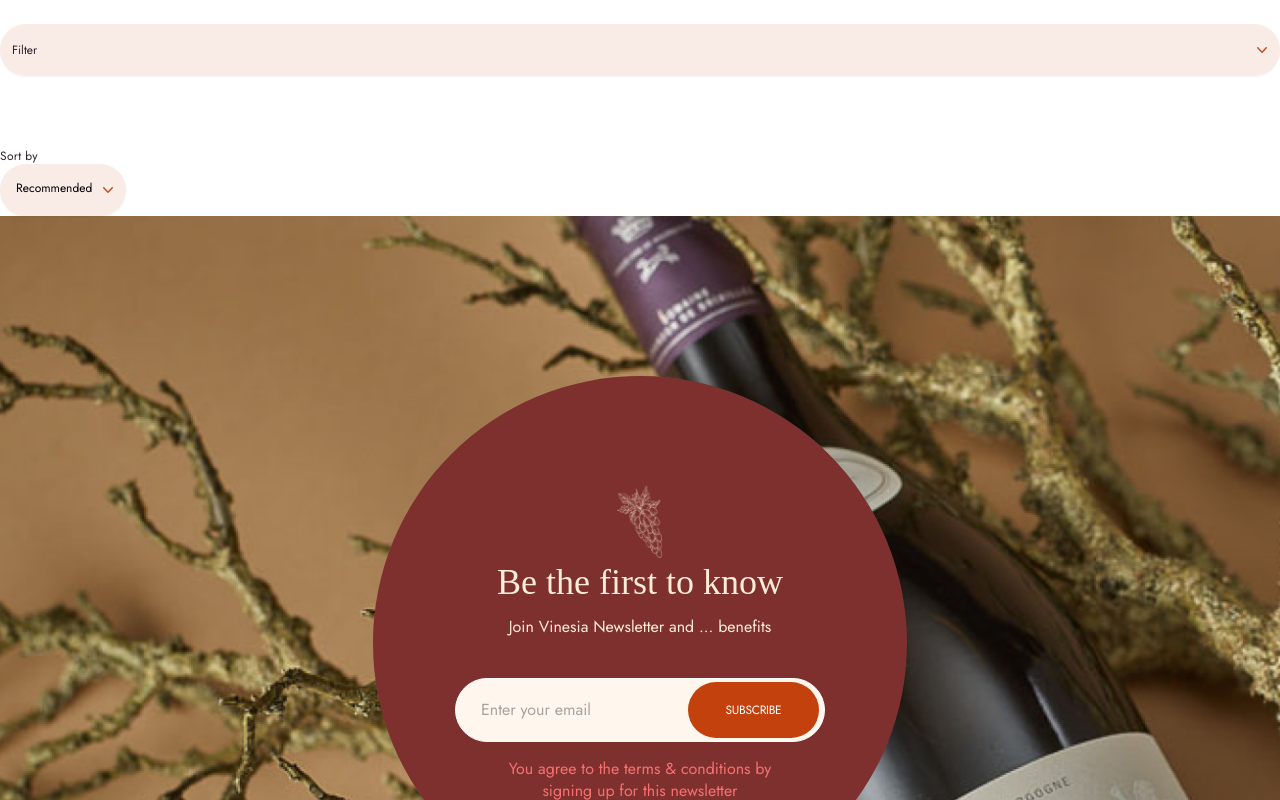
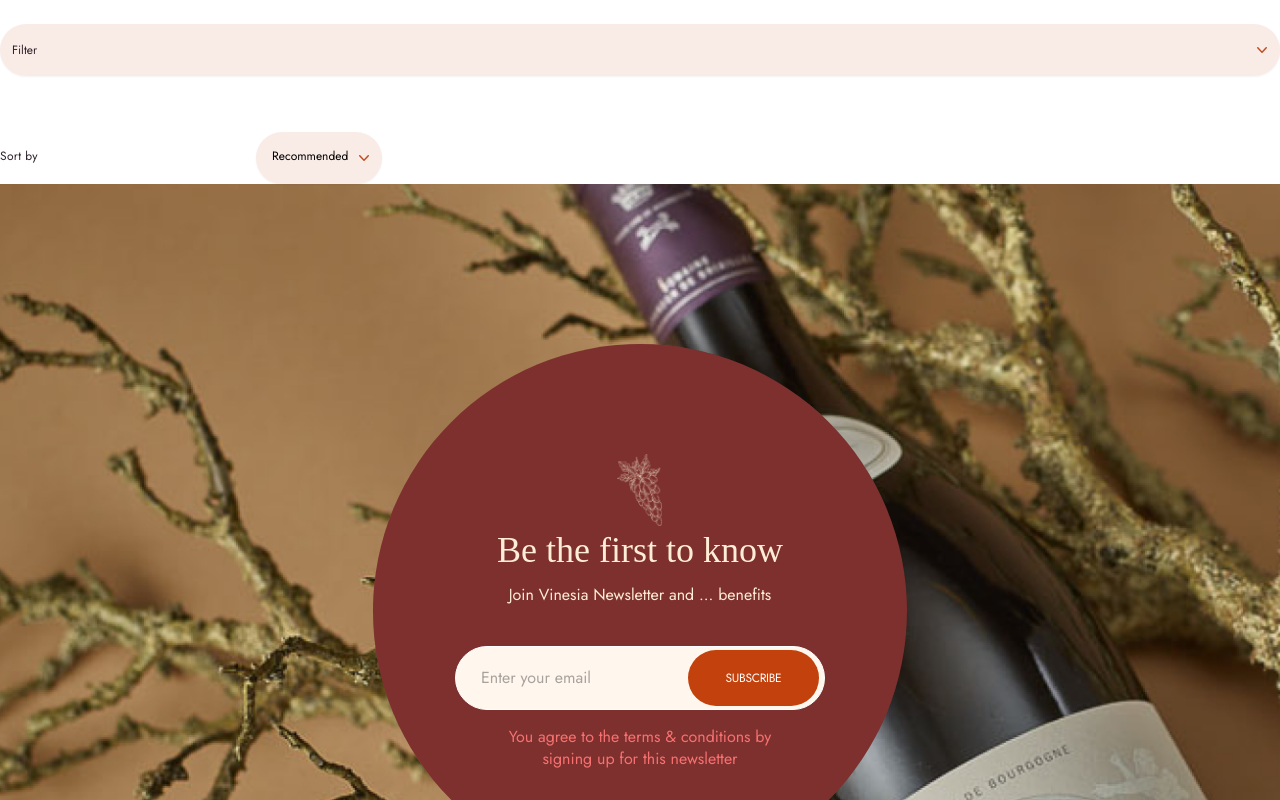
Before and after one commit to nalaZazu/new-vinesia-market, a Next.js app: page /invest/moibleview in a window 1280 px wide. Shown: the top 800 px of the page. Built offline with nearby package versions, Linux system fonts and the light colour scheme.

Commit message:
invest-page

```diff
--- a/src/app/invest/moibleview/page.tsx
+++ b/src/app/invest/moibleview/page.tsx
@@ -13,7 +13,7 @@
 
 function MobileFilter() {
   const [firstDropdownOpen, setFirstDropdownOpen] = useState(false);
-  const [activeState, setActiveState] = useState({});
+  const [activeState, setActiveState] = useState<any>({});
   const [searchTerm, setSearchTerm] = useState("");
   const [selectedItems, setSelectedItems] = useState<string[]>([]);
 
@@ -141,12 +141,12 @@
                                   <p className="text-primary text-sm font-normal tracking-wide capitalize">
                                     {item}
                                   </p>
-                                  <Image
+                                  {/* <Image
                                     src={xDelete}
                                     alt="x-delete"
                                     onClick={() => handleRemoved(item)}
                                     className=" cursor-pointer"
-                                  />
+                                  /> */}
                                 </span>
                               </div>
                             </div>
@@ -163,13 +163,16 @@
       </div>
 
       {/* second dropdown */}
-      <div className="">
+      <div className="grid grid-cols-5">
         <p className="text-primary text-xs font-normal  tracking-wide pt-4">
           Sort by
         </p>
-        <Menu as="div" className="relative inline-block text-left  ">
-          <div className="w-full ">
-            <Menu.Button className="flex justify-center gap-x-1.5 pl-4 pr-3 py-4 rounded-full   px-3  text-xs font-normal text-priamry shadow-sm   bg-orange-700 bg-opacity-10 ">
+        <Menu
+          as="div"
+          className="relative inline-block text-left w-full col-span-2"
+        >
+          <div>
+            <Menu.Button className="flex justify-center gap-x-1.5 pl-4 pr-3 py-4 rounded-full   px-3  text-xs font-normal text-priamry shadow-sm  bg-orange-700 bg-opacity-10 ">
               Recommended
               <ChevronDownIcon
                 className="-mr-1 h-5 w-5 text-secondary"
@@ -177,7 +180,6 @@
               />
             </Menu.Button>
           </div>
-
           <Transition
             as={Fragment}
             enter="transition ease-out duration-100"
@@ -187,7 +189,7 @@
             leaveFrom="transform opacity-100 scale-100"
             leaveTo="transform opacity-0 scale-95"
           >
-            <Menu.Items className="absolute left-0 z-10 mt-2 w-56 origin-top-right rounded-md bg-orange-50 shadow-lg ring-1 ring-black ring-opacity-5 focus:outline-none p-2">
+            <Menu.Items className="absolute left-0 z-10 mt-2 w-full origin-top-right rounded-md bg-orange-50 shadow-lg ring-1 ring-black ring-opacity-5 focus:outline-none p-2">
               <div className="py-1">
                 <Menu.Item>
                   {({ active }) => (
--- a/src/app/invest/page.tsx
+++ b/src/app/invest/page.tsx
@@ -22,8 +22,8 @@
           </h2>
         </div>
         {/* for mobileView */}
-        <div className=" mt-9 md:hidden block">
-          <h2 className=" text-primary text-6xl font-normal font-['Canela'] leading-[68px]">
+        <div className="mt-9 md:hidden block">
+          <h2 className="text-primary text-6xl font-normal font-['Canela'] leading-[68px]">
             Invest
           </h2>
         </div>
```
